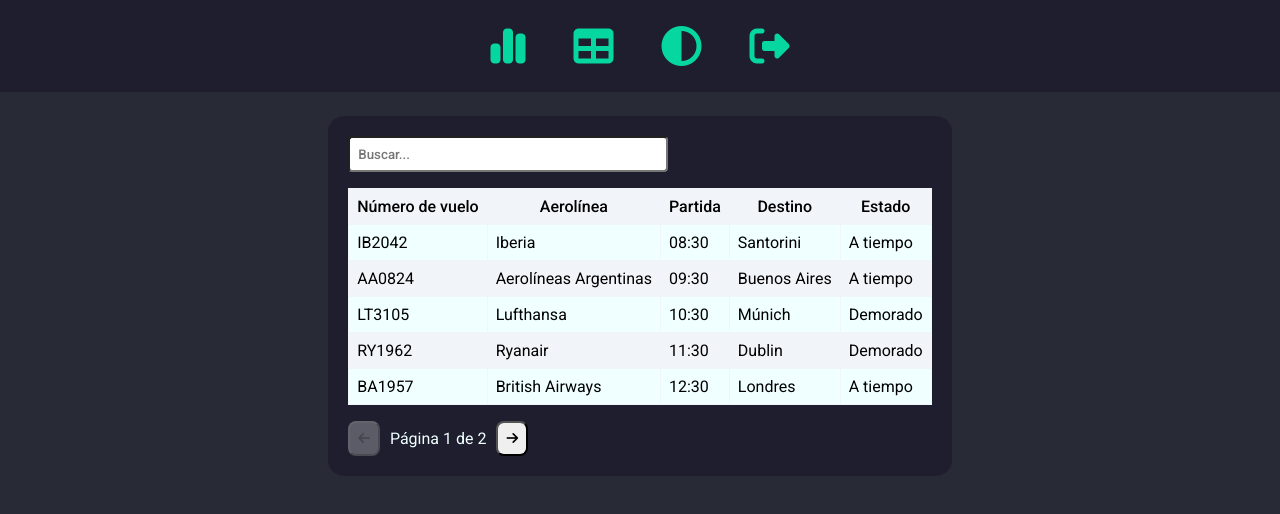
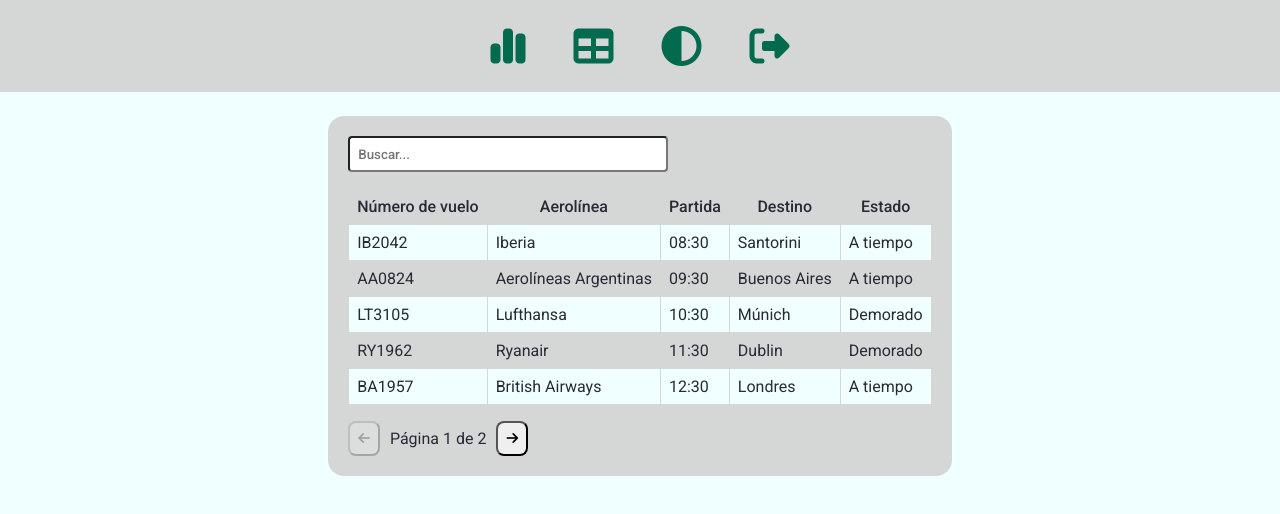
Before and after one commit to tomasbalducchidev/raven-frontend, an Angular app: page /datalist in a window 1280 px wide. Shown: the top 514 px of the page. Built offline with nearby package versions, Linux system fonts and the light colour scheme.

Commit message:
enable dark and light mode toggle

```diff
--- a/src/app/app.component.ts
+++ b/src/app/app.component.ts
@@ -3,7 +3,7 @@
 @Component({
   selector: 'app-root',
   templateUrl: './app.component.html',
-  styleUrls: ['./app.component.scss']
+  styleUrls: ['./app.component.scss'],
 })
 export class AppComponent {
   title = 'raven-frontend';
--- a/src/app/features/auth/components/login-form/login-form.component.scss
+++ b/src/app/features/auth/components/login-form/login-form.component.scss
@@ -13,17 +13,18 @@
   box-sizing: border-box;
   &__label {
     margin-bottom: 4px;
-    color: $white;
+    color: var(--text-color);
   }
   &__input {
     border-radius: 4px;
     width: 60vw;
     height: 32px;
     padding: 0 8px;
+
   }
 
   &__error-message {
-    color: $white;
+    color: var(--text-color);
   }
 }
 
--- a/src/app/features/datalist/components/table/table.component.scss
+++ b/src/app/features/datalist/components/table/table.component.scss
@@ -21,21 +21,21 @@
 
     & th,
     & td {
-      border: 1px solid $whitish;
+      border: 1px solid var(--bg-card);
       padding: 8px;
     }
 
     & th {
-      background-color: $whitish;
+      background-color: var(--bg-card);
       cursor: pointer;
       user-select: none;
     }
 
     & tbody tr:nth-child(even) {
-      background-color: $whitish;
+      background-color: var(--bg-card);
     }
     & tbody tr:nth-child(odd) {
-      background-color: $white;
+      background-color: var(--bg-color);
     }
   }
 
--- a/src/app/shared/components/card/card.component.scss
+++ b/src/app/shared/components/card/card.component.scss
@@ -2,7 +2,7 @@
 @import "mediaQueries";
 
 .card {
-  background-color: $background-card;
+  background-color: var(--bg-card);
   height: fit-content;
   padding: 12px;
   border-radius: 16px;
--- a/src/app/shared/components/navbar/navbar.component.scss
+++ b/src/app/shared/components/navbar/navbar.component.scss
@@ -2,7 +2,7 @@
 
 .navbar {
   height: 60px;
-  background-color: $background-card;
+  background-color: var(--bg-card);
   display: flex;
   justify-content: center;
   align-items: center;
@@ -11,7 +11,7 @@
 
 i {
   font-size: 2.5em;
-  color: $primary;
+  color: var(--primary-color);
   margin: 0 24px;
   cursor: pointer;
 }
--- a/src/app/shared/components/navbar/navbar.component.ts
+++ b/src/app/shared/components/navbar/navbar.component.ts
@@ -4,14 +4,12 @@
 @Component({
   selector: 'rv-navbar',
   templateUrl: './navbar.component.html',
-  styleUrls: ['./navbar.component.scss']
+  styleUrls: ['./navbar.component.scss'],
 })
 export class NavbarComponent implements OnInit {
+  constructor(private _router: Router) {}
 
-  constructor(private _router: Router) { }
-
-  ngOnInit(): void {
-  }
+  ngOnInit(): void {}
 
   goTo(path: string): void {
     this._router.navigate([path]);
@@ -22,10 +20,7 @@
   }
 
   toggleTheme() {
-    console.log('change theme!');
-
+    const body = document.body;
+    body.classList.toggle('dark-theme');
   }
-
-
-
 }
--- a/src/styles.scss
+++ b/src/styles.scss
@@ -1,14 +1,32 @@
 @import "colors";
 
+// THEMES
+:root {
+  --bg-color: #f0ffff;
+  --bg-card: #d5d6d6;
+  --text-color: #282A36;
+  --primary-color: #026b4f;
+  --primary-hover: #04b88c;
+}
+
+.dark-theme {
+  --bg-color: #282A36;
+  --bg-card: #1E1E2E;
+  --text-color: #f0ffff;
+  --primary-color: #06D6A0;
+  --primary-hover: #04b88c;
+}
+
+
 body {
-  background-color: $background;
+  background-color: var(--bg-color);
   margin: 0;
 }
 
 // TEXT
 h1 {
   font-size: 1.5em;
-  color: $white;
+  color: var(--text-color);
   font-family: "Roboto", sans-serif;
   font-optical-sizing: auto;
   font-weight: 500;
@@ -20,7 +38,7 @@
 label,
 small,
 span {
-  color: $white;
+  color: var(--text-color);
   font-family: "Roboto", sans-serif;
   font-optical-sizing: auto;
   font-weight: 400;
@@ -28,7 +46,14 @@
   margin: 0;
 }
 
-input, th {
+th {
+  color: var(--text-color);
+  font-family: "Roboto", sans-serif;
+  font-optical-sizing: auto;
+  font-weight: 500;
+  font-style: normal;
+}
+input {
   color: $black;
   font-family: "Roboto", sans-serif;
   font-optical-sizing: auto;
@@ -37,7 +62,7 @@
 }
 
 td {
-  color: $black;
+  color: var(--text-color);
   font-family: "Roboto", sans-serif;
   font-optical-sizing: auto;
   font-weight: 400;
@@ -46,14 +71,14 @@
 
 // BUTTONS
 .btn-primary {
-  background-color: $primary;
+  background-color: var(--primary-color);
   border-radius: 4px;
   width: 100%;
   height: 32px;
   cursor: pointer;
 
   &:hover {
-    background-color: $primary-hover;
+    background-color: var(--primary-hover);
   }
   &:disabled {
     background-color: $disabled;
```
Also changed, not shown: src/app/app.component.html (line endings or trailing spaces).
